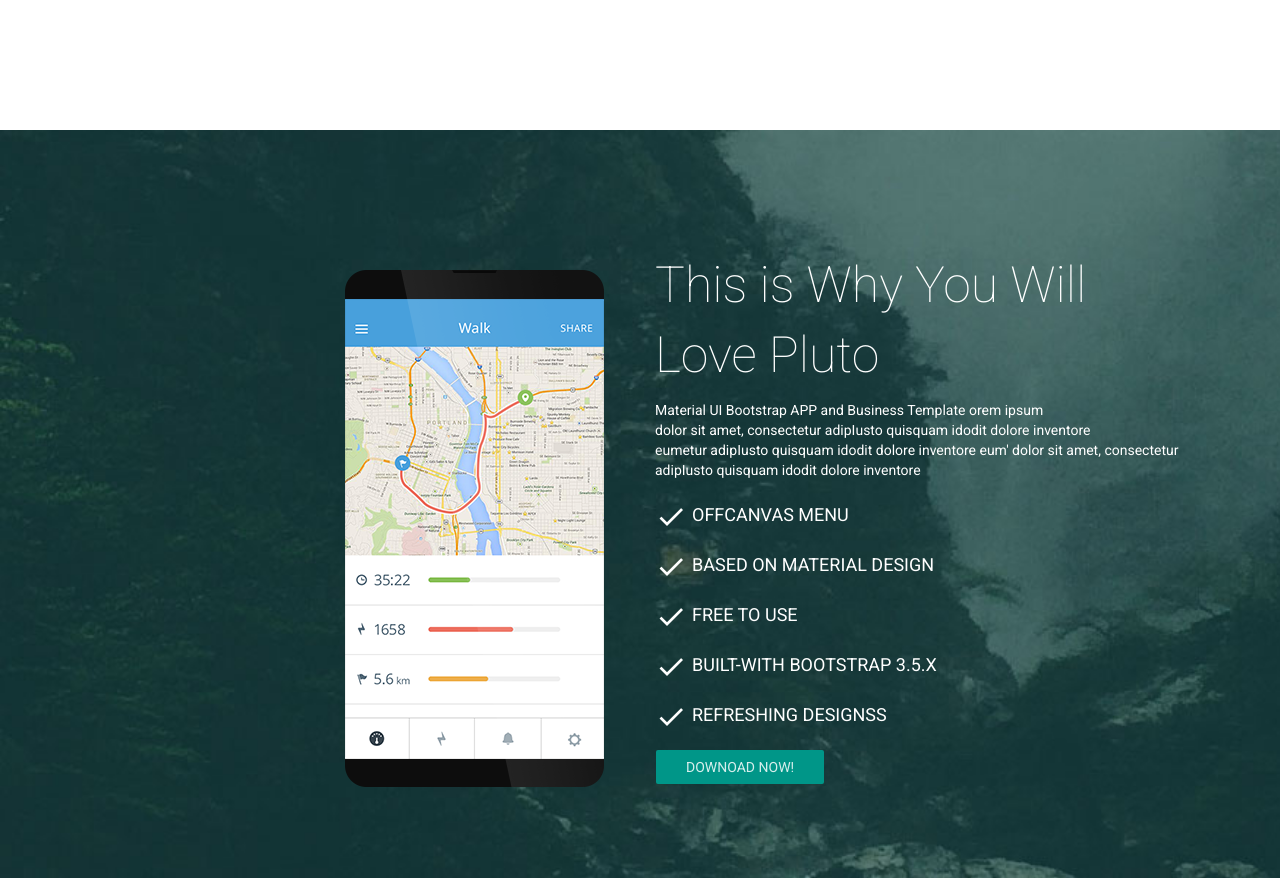
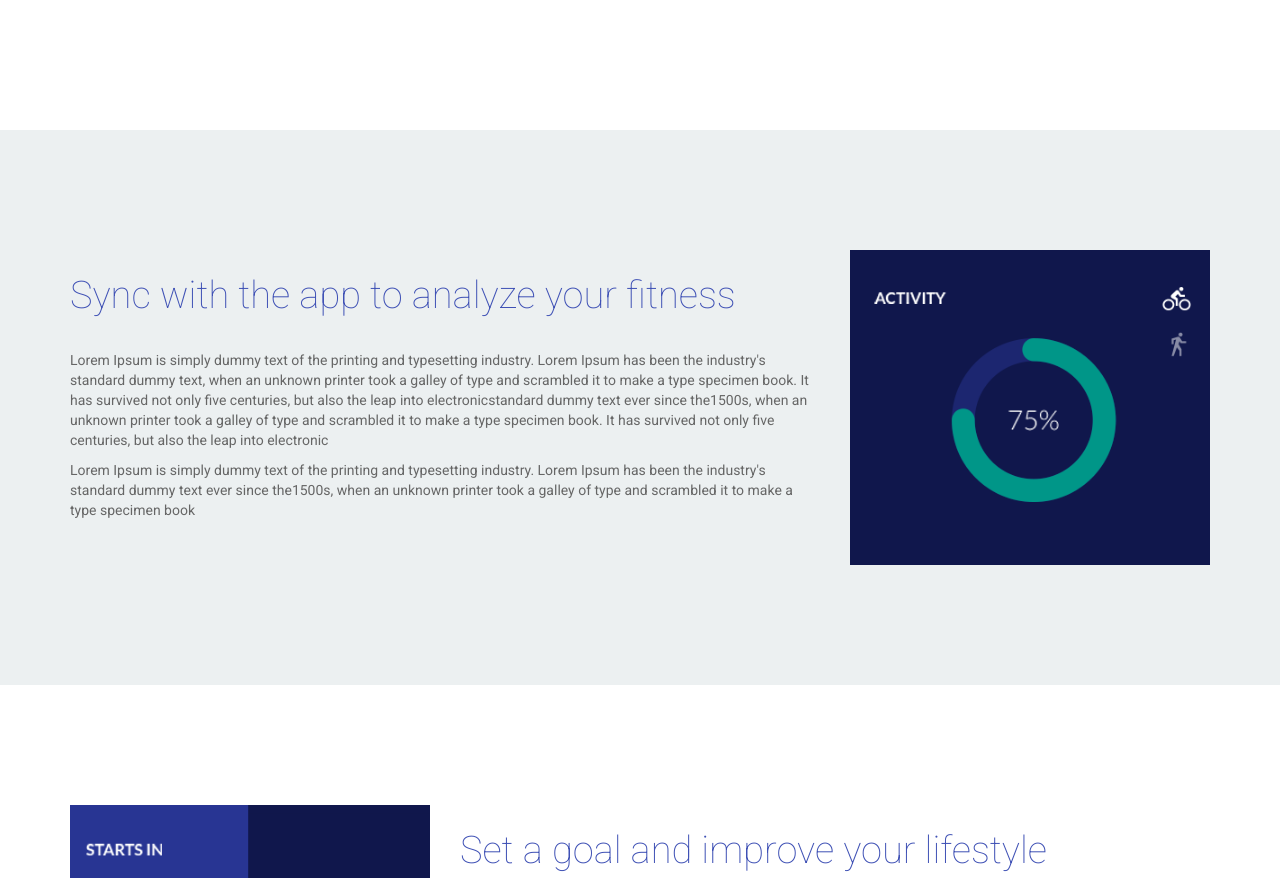
Before and after one commit to frankcasttle/Semaforos, a plain HTML site: page index.html in a window 1280 px wide. Shown: the part 1540-2418 px from the top of the page. Drawn offline with Linux system fonts and the light colour scheme.

Commit message:
Add files via upload

```diff
--- a/index.html
+++ b/index.html
@@ -100,38 +100,6 @@
 
 
       </div>
-      </div>
-    </section>
-
-    <section id="why" class="section">
-      <div class="container">
-
-        <div class="row">
-
-          <div class="col-md-6 col-sm-6 wow fadeInRight" data-wow-duration="1000ms" data-wow-delay="300ms">
-            <img src="img/features/img1.png" alt="">
-          </div>
-
-          <div class="col-md-6 col-sm-6 wow fadeInLeft" data-wow-duration="1000ms" data-wow-delay="300ms">
-            <div class="pull-left content">
-              <h2>This is Why You Will <br> Love Pluto</h2>
-              <p>
-                Material UI Bootstrap APP and Business Template orem ipsum <br>
-                dolor sit amet, consectetur adipIusto quisquam idodit dolore inventore <br>
-                eumetur adipIusto quisquam idodit dolore inventore eum'
-                dolor sit amet, consectetur adipIusto quisquam idodit dolore inventore <br>
-              </p>
-              <ul class="list-item">
-                <li><i class="mdi-action-done"></i>OffCanvas Menu</li>
-                <li><i class="mdi-action-done"></i>Based on Material design</li>
-                <li><i class="mdi-action-done"></i>Free to Use</li>
-                <li><i class="mdi-action-done"></i>Built-with Bootstrap 3.5.x</li>
-                <li><i class="mdi-action-done"></i>Refreshing Designß</li>
-              </ul>
-              <a href="javascript:void(0)" class="btn btn-lg btn-primary">Downoad Now!</a>
-            </div>
-          </div>
-        </div>
       </div>
     </section>
 
```
